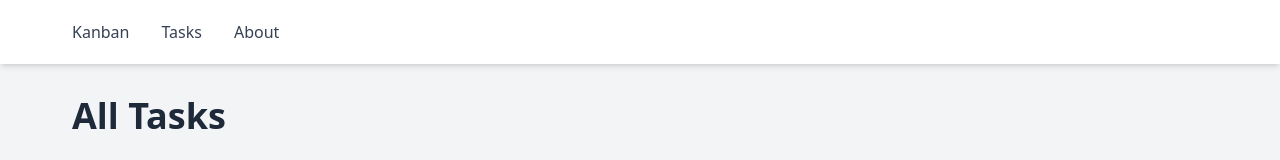
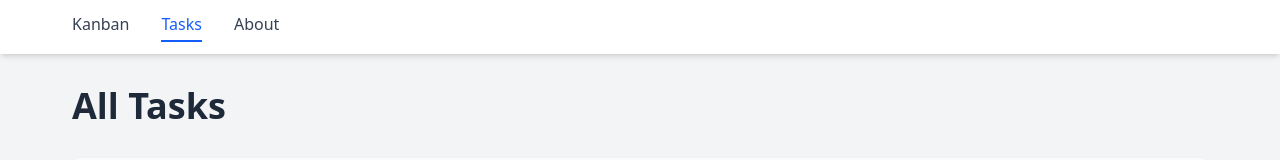
Before and after one commit to johanjaners/kanban-board, a React app in the folder frontend/: page /tasks in a window 1280 px wide. Shown: the top 160 px of the page. Built offline with nearby package versions, Linux system fonts and the light colour scheme; no server answers; the HTML template or start-up script is replaced by a standard one.

Commit message:
feat: refactor Navbar component to use NavLink for better active link styling and sticky on top

```diff
--- a/frontend/src/components/Navbar.tsx
+++ b/frontend/src/components/Navbar.tsx
@@ -1,29 +1,27 @@
-import { Link } from 'react-router-dom';
+import { NavLink } from 'react-router-dom';
 
 export function Navbar() {
+  const getLinkClass = ({ isActive }: { isActive: boolean }) =>
+    `font-medium transition-colors pb-1 border-b-2 ${
+      isActive
+        ? 'text-blue-600 border-blue-600'
+        : 'text-gray-700 border-transparent hover:text-blue-600 hover:border-blue-300'
+    }`;
+
   return (
-    <nav className="bg-white shadow-md mb-8">
+    <nav className="sticky top-0 z-50 bg-white shadow-md mb-8">
       <div className="max-w-7xl mx-auto px-6 md:px-12 lg:px-18">
-        <div className="flex justify-between items-center h-16">
+        <div className="flex justify-between items-center py-3">
           <div className="flex space-x-8">
-            <Link
-              to="/"
-              className="text-gray-700 hover:text-blue-600 font-medium transition-colors"
-            >
+            <NavLink to="/" className={getLinkClass}>
               Kanban
-            </Link>
-            <Link
-              to="/tasks"
-              className="text-gray-700 hover:text-blue-600 font-medium transition-colors"
-            >
+            </NavLink>
+            <NavLink to="/tasks" className={getLinkClass}>
               Tasks
-            </Link>
-            <Link
-              to="/about"
-              className="text-gray-700 hover:text-blue-600 font-medium transition-colors"
-            >
+            </NavLink>
+            <NavLink to="/about" className={getLinkClass}>
               About
-            </Link>
+            </NavLink>
           </div>
         </div>
       </div>
```
